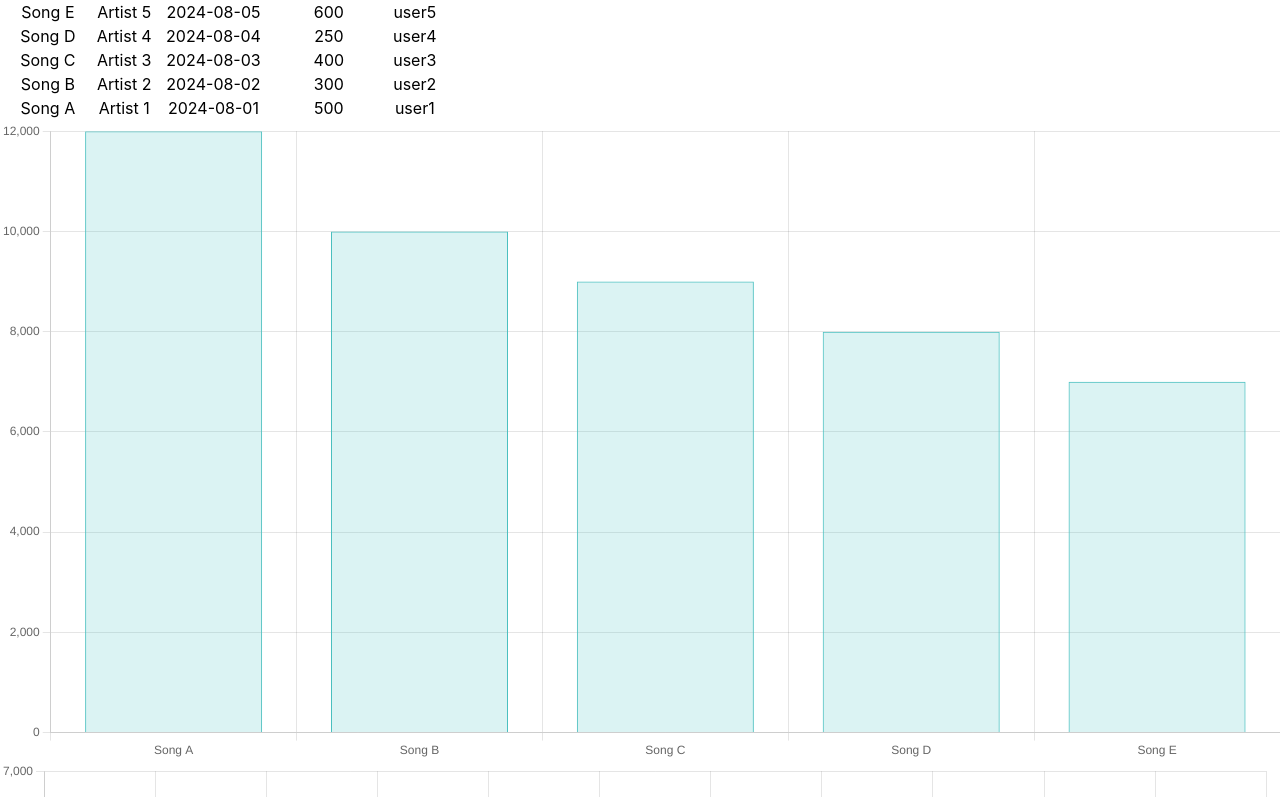
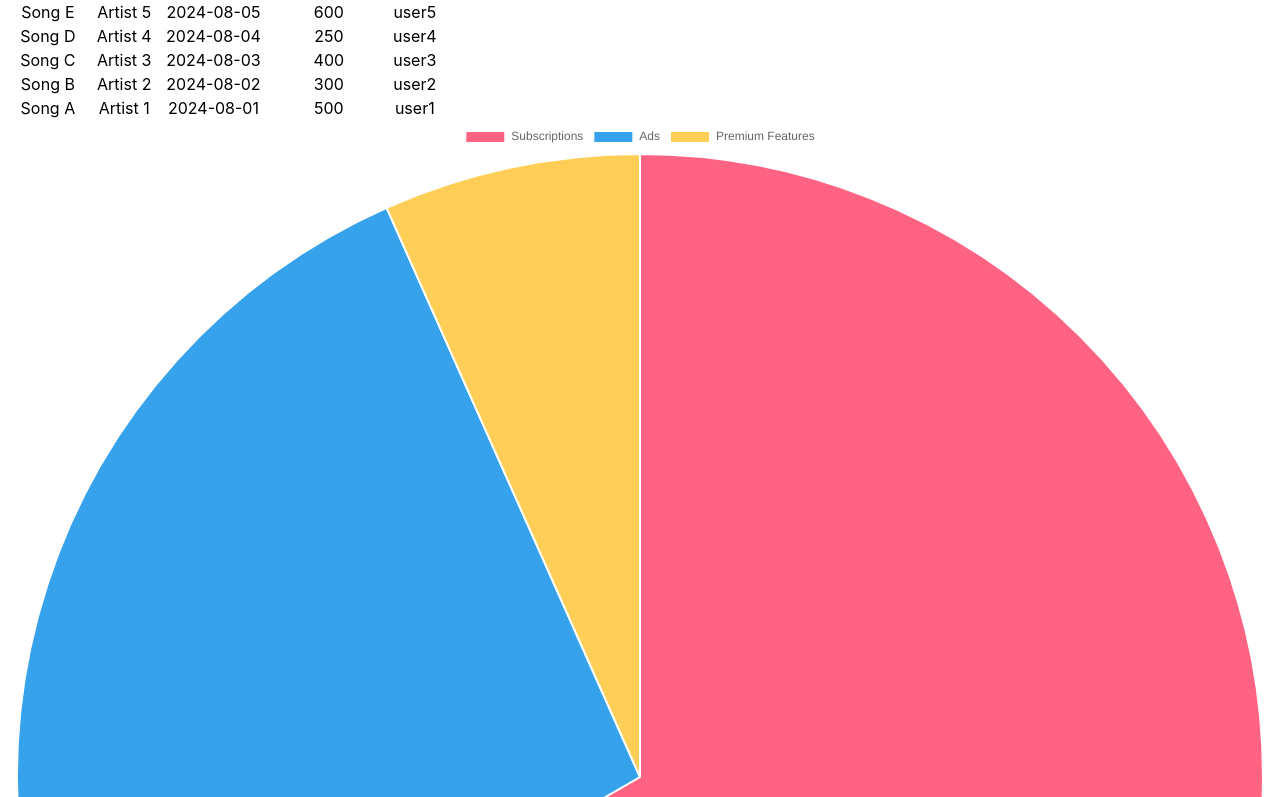
Before and after one commit to ethphan/streamify, a React (Create React App) app: page / in a window 1280 px wide. Shown: the part 443-1240 px from the top of the page. Built offline with nearby package versions, Linux system fonts and the light colour scheme.

Commit message:
RevenueDistribution

```diff
--- a/src/App.jsx
+++ b/src/App.jsx
@@ -5,6 +5,7 @@
 import UserGrowthChart from "./components/UserGrowthChart";
 import DataTable from "./components/DataTable";
 import Top5StreamedSongs from "./components/Top5StreamedSongs";
+import RevenueDistribution from "./components/RevenueDistribution";
 
 function App() {
   const [metrics, setMetrics] = useState({});
@@ -17,6 +18,7 @@
     <div className="App">
       <KeyMetrics metrics={metrics} />
       <DataTable />
+      <RevenueDistribution />
       <Top5StreamedSongs />
       <UserGrowthChart />
     </div>
--- /dev/null
+++ b/src/components/RevenueDistribution.jsx
@@ -0,0 +1,26 @@
+import React from "react";
+import { Pie } from "react-chartjs-2";
+import { Chart as ChartJS, ArcElement, Tooltip, Legend } from "chart.js";
+
+ChartJS.register(ArcElement, Tooltip, Legend);
+
+const revenueDistributionData = {
+  labels: ["Subscriptions", "Ads", "Premium Features"],
+  values: [50000, 20000, 5000],
+};
+
+const RevenueDistribution = () => {
+  const chartData = {
+    labels: revenueDistributionData.labels,
+    datasets: [
+      {
+        data: revenueDistributionData.values,
+        backgroundColor: ["#FF6384", "#36A2EB", "#FFCE56"],
+      },
+    ],
+  };
+
+  return <Pie data={chartData} />;
+};
+
+export default RevenueDistribution;
```
